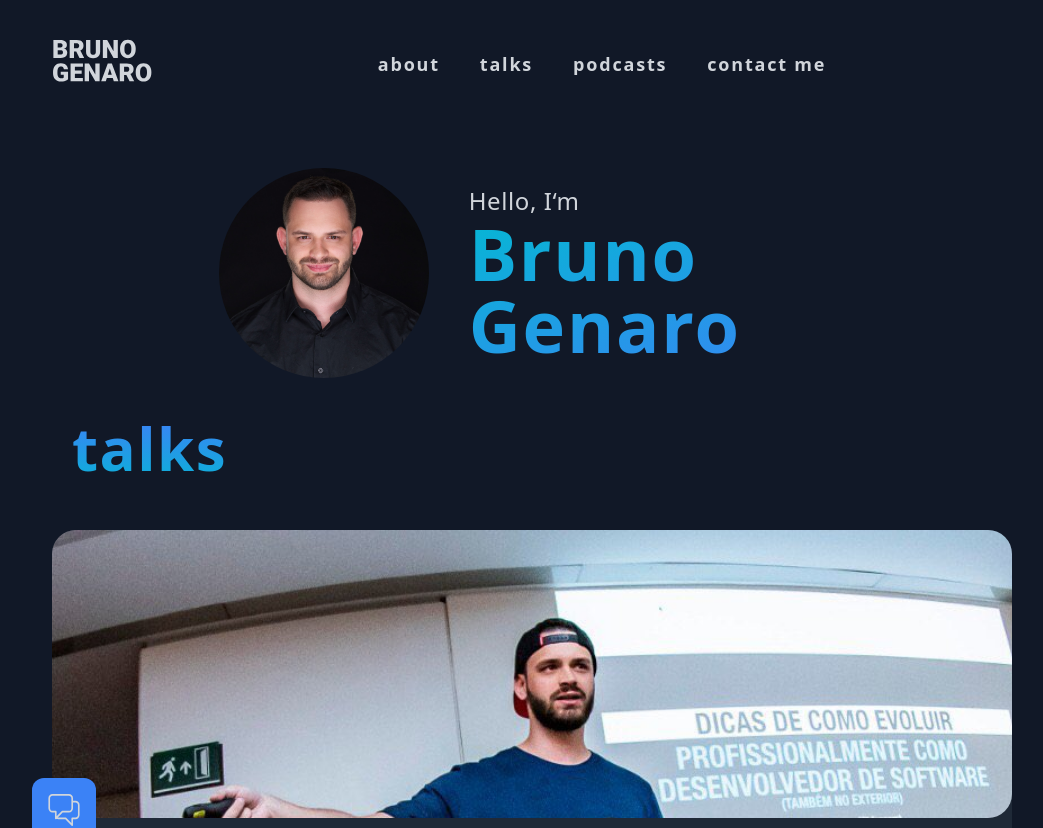
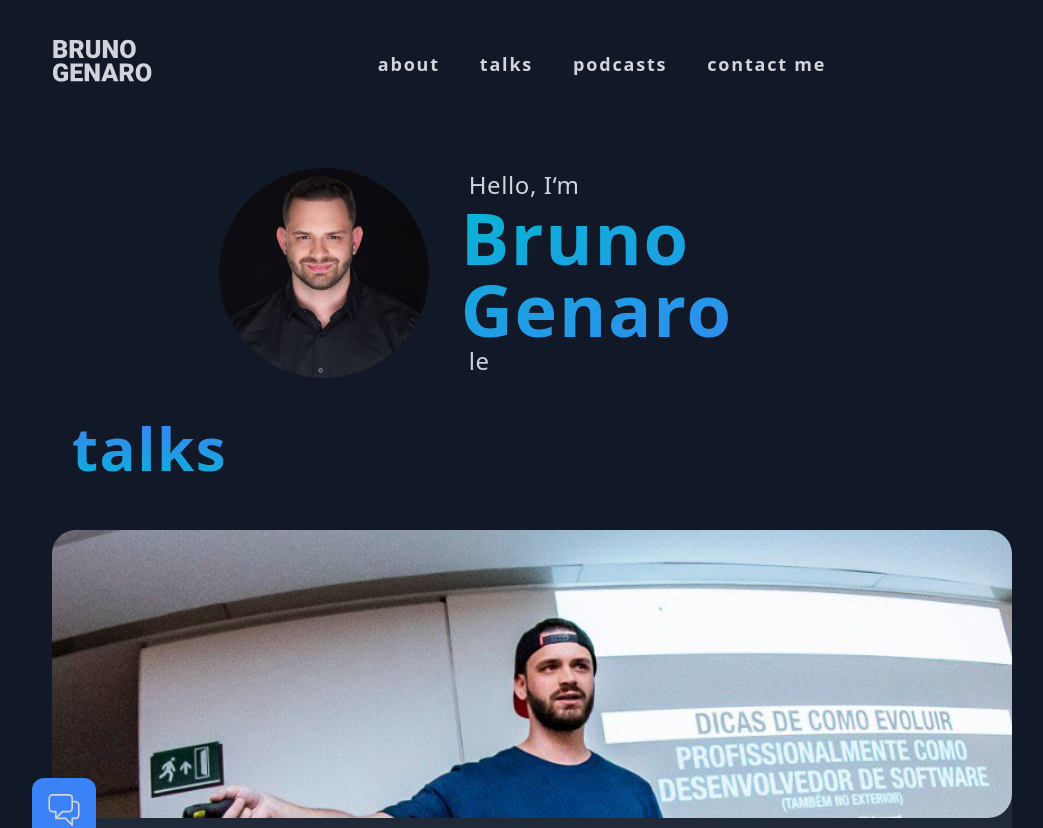
Before and after one commit to brunogenaro/bgenaro.me, a Next.js app: page / in a window 1280 px wide. Shown: the top 828 px of the page, without its empty margins (108-1151 px from the left). Built offline with nearby package versions, Linux system fonts and the light colour scheme.

Commit message:
feat: typing effect!

```diff
--- a/src/components/HomeBanner/index.tsx
+++ b/src/components/HomeBanner/index.tsx
@@ -1,7 +1,76 @@
 import Link from 'next/link'
+import { useEffect, useState } from 'react'
 import Avatar from '../Avatar'
 
-const HomeBanner: React.FC = () => (
+const HomeBanner: React.FC = () => {
+  const words = [
+    'lets count one',
+    'lets count two',
+    'lets count three',
+    'lets count four',
+    'lets count five',
+    'lets count six',
+    'lets count seven',
+    'lets count eight',
+    'lets count nine',
+    'lets count ten',
+  ]
+  const wordsCount = words.length
+  const typingInterval = 200
+
+  const [switcher, setSwitcher] = useState(false)
+  const [index, setIndex] = useState(0)
+  const [currentCharacter, setCurrentCharacter] = useState(1)
+  const [WordLength, setWordLength] = useState(words[0].length)
+  const [direction, setDirection] = useState(1)
+  const [word, setWord] = useState('')
+
+  const typing = () => {
+    // Moving character forward or backward
+    if (direction) setCurrentCharacter(s => s + 1)
+    if (!direction) setCurrentCharacter(s => s - 1)
+
+    // Changing direction
+    if (currentCharacter === WordLength - 1 && direction === 1) {
+      setDirection(0)
+    }
+    if (currentCharacter === 0 && direction === 0) {
+      setDirection(1)
+    }
+
+    // Changing Word
+    if (currentCharacter === 0 && direction === 0) {
+      if (index === wordsCount - 1) {
+        setIndex(0)
+        setWordLength(() => words[0].length)
+      }
+      if (index < wordsCount - 1) {
+        const nextWord = words[index + 1]
+        setWordLength(() => nextWord.length)
+        setIndex(s => s + 1)
+      }
+    }
+  }
+
+  const toggle = async () => {
+    setTimeout(() => {
+      setSwitcher(s => !s)
+    }, typingInterval)
+  }
+
+  useEffect(() => {
+    toggle()
+    typing()
+    setWord(words[index].substring(0, currentCharacter))
+    console.log(
+      `index: ${index}`,
+      `currentCharacter: ${currentCharacter}`,
+      `WordLength: ${WordLength}`,
+      `direction: ${direction}`,
+    )
+  }, [switcher])
+
+  return (
     <section className="my-10 grid grid-cols-12 content-center items-center gap-10">
       <Link href="/about" passHref>
         <div className="col-end-6 col-span-3 cursor-pointer">
@@ -13,12 +82,16 @@ const HomeBanner: React.FC = () => (
           <span className=" text-sm tracking-wide  sm:text-base md:text-lg lg:text-xl xl:text-2xl 2xl:text-3xl">
             Hello, I&#8216;m
           </span>
-        <h1 className="bg-gradient-to-br from-cyan-500 to-blue-500 bg-clip-text text-3xl font-bold tracking-wide text-transparent sm:text-4xl md:text-5xl lg:text-6xl xl:text-7xl 2xl:text-8xl">
+          <h1 className="-ml-2 bg-gradient-to-br from-cyan-500 to-blue-500 bg-clip-text text-3xl font-bold tracking-wide text-transparent sm:text-4xl md:text-5xl lg:text-6xl xl:text-7xl 2xl:text-8xl">
             Bruno Genaro
           </h1>
+          <span className=" text-sm tracking-wide  sm:text-base md:text-lg lg:text-xl xl:text-2xl 2xl:text-3xl">
+            {word}
+          </span>
         </div>
       </Link>
     </section>
   )
+}
 
 export default HomeBanner
```
Lines whose indentation alone changed are shown as unchanged.
